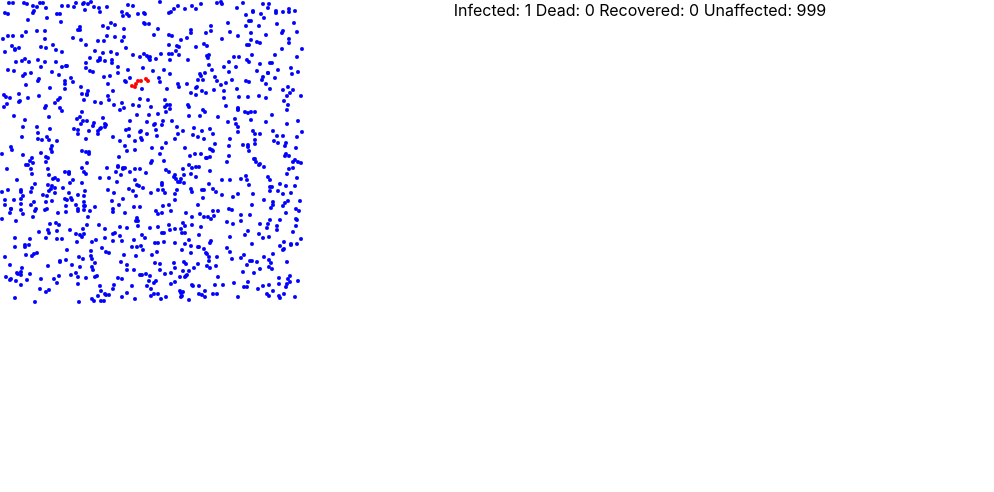
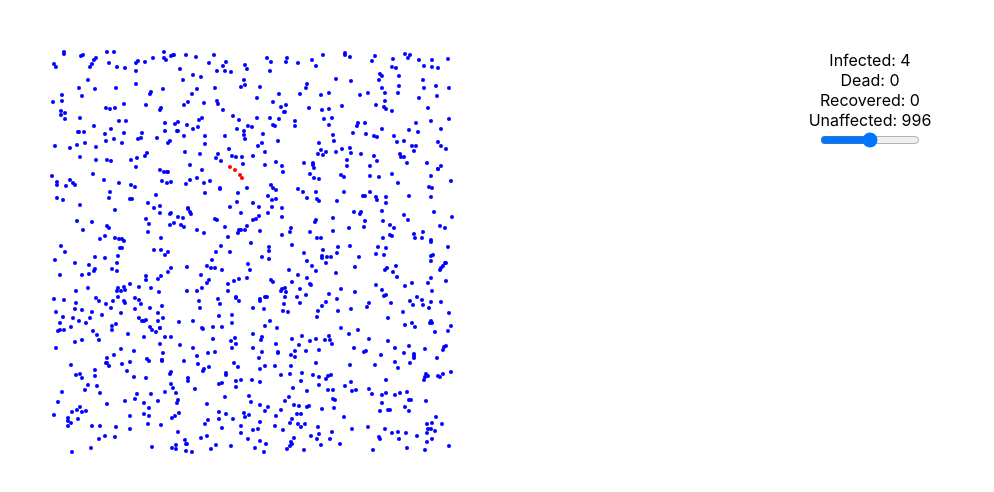
Before and after one commit to linamm/virussimulation, a React (Create React App) app: page / in a window 1280 px wide. Shown: the top 492 px of the page, without its empty margins (0-994 px from the left). Built offline with nearby package versions, Linux system fonts and the light colour scheme.

Commit message:
Add mobility control slider.

```diff
--- a/src/App.js
+++ b/src/App.js
@@ -4,9 +4,9 @@ import Circle from './Circle';
 import { infectDots, moveDots, generateRandomDots, numberOfType } from './Data';
 import { WIDTH, HEIGHT, POPULATION_SIZE} from './Data';
 
-const INTERVAL = 100; //move interval in milli seconds
+const INTERVAL = 200; //move interval in milli seconds
 const MARGIN = 50;
-const MOBILITY = 0.2; // Number between 0 - 1; 1 being very mobile. 0 is not moving at all.
+let mobility = 0.5; // Number between 0 - 1; 1 being very mobile. 0 is not moving at all.
 
 let aTimer;
 
@@ -24,32 +24,24 @@ function App() {
   const [population, setPopulation] = useState(POPULATION_SIZE);
   const [dots, setDots] = useState(generateRandomDots(population, WIDTH, HEIGHT)); //Initialise.
   const [lastUpdate, setLastUpdate] = useState(0);
-  const [numOfInfected, setNumOfInfected] = useState(1);
-  const [numOfFatalities, setNumOfFatalities] = useState(0);
-  const [numOfImmune, setNumOfImmune] = useState(0);
-  const [numOfUnaffected, setNumOfUnaffected] = useState(POPULATION_SIZE - 1);
   const [stopped, setStopped] = useState(false);
 
   let d = new Date();
   let n = d.getTime();
   //console.log('Number of Infected is: ' + numOfInfected);
-
-  if ( numOfInfected < dots.length && numOfInfected !== 0) {
+  const numberOfInfected = numberOfType(dots, 'red');
+  if ( numberOfInfected < dots.length && numberOfInfected !== 0) {
     if (n > lastUpdate + INTERVAL && !stopped) {
       setLastUpdate(n);
-      setNumOfInfected(numberOfType(dots, 'red'));
-      setNumOfFatalities(numberOfType(dots, 'black'));
-      setNumOfImmune(numberOfType(dots, 'green'));
-      setNumOfUnaffected(numberOfType(dots, 'blue'));
       aTimer = setTimeout(()=> {
-        const newDots = infectDots(moveDots(dots, MOBILITY));
+        const newDots = infectDots(moveDots(dots, mobility));
         setDots(newDots);
       }, INTERVAL);
   }
 }
 
   dots.forEach((dot) => {
-    contents.push(<Circle color={dot.color} x={dot.x} y={dot.y}></Circle>); //Shift the display area by MARGIN
+    contents.push(<Circle color={dot.color} x={dot.x + MARGIN} y={dot.y + MARGIN}></Circle>); //Shift the display area by MARGIN
   });
 
   const onPause = () => {
@@ -65,13 +57,25 @@ function App() {
     setStopped(false);
   }
 
+  const onMobilityChanged = (event) => {
+    mobility = event.target.value;
+  }
+
   return (
     <div className="App">
       <div className='body'>
         <div className='grid'>
           {contents}
         </div>
-        <div>{'Infected: ' + numOfInfected + '  Dead: ' + numOfFatalities + '  Recovered: ' + numOfImmune + '  Unaffected: ' + numOfUnaffected}</div>
+        <div style={{marginTop: 50, marginLeft: 400 + 50 + 10}}>
+        <div>{'Infected: ' + numberOfType(dots, 'red') } </div>
+        <div>{'Dead: ' + numberOfType(dots, 'black')} </div>
+        <div>{'Recovered:  ' + numberOfType(dots, 'green') } </div>
+        <div>{'Unaffected: ' +numberOfType(dots, 'blue') } </div>
+        <input id="typeinp" type="range" min="0" max="1" defaultValue="0.5" step="0.1" style={{width: 100}} onChange={onMobilityChanged}/>
+
+        </div>
+
       </div>
 
     </div>
--- a/src/Data.js
+++ b/src/Data.js
@@ -1,6 +1,6 @@
 export const POPULATION_SIZE = 1000;
-export const WIDTH = 300;
-export const HEIGHT = 300;
+export const WIDTH = 400;
+export const HEIGHT = 400;
 export const MINIMUM_DISTANCE = 20;
 
 const NUMBER_OF_DAYS_CURED = 14;
```
